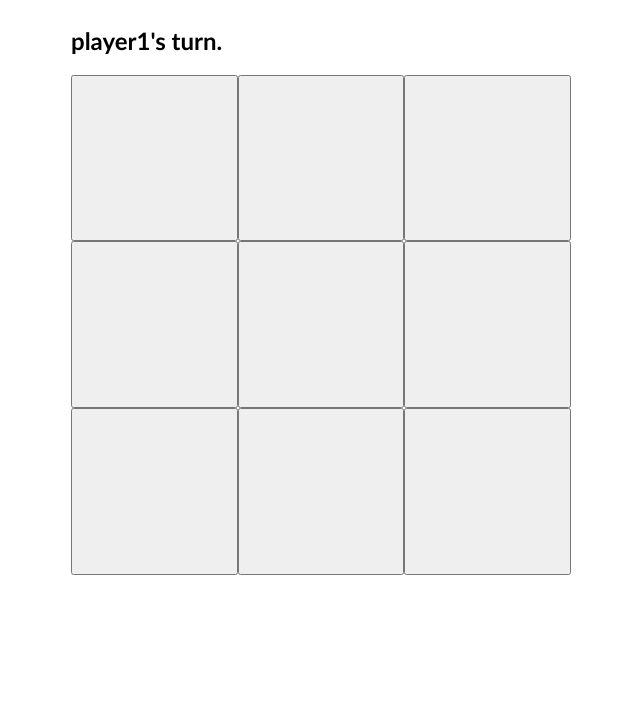
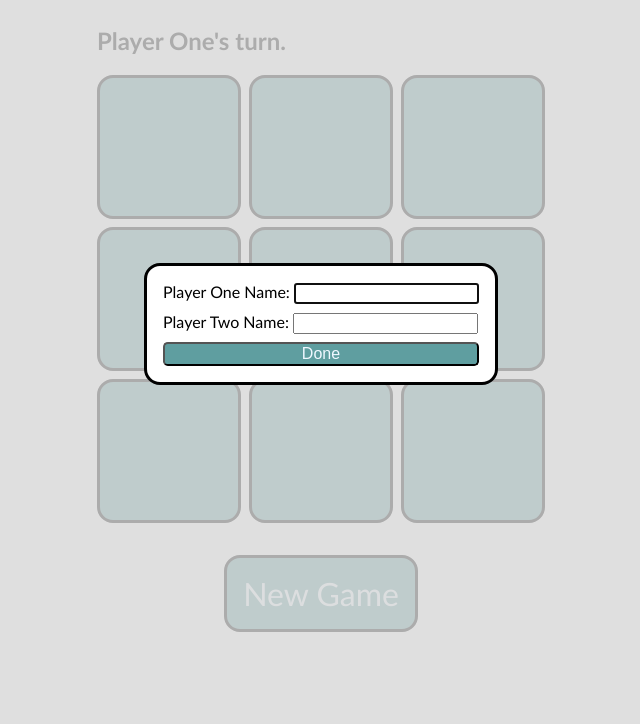
Before and after one commit to svarajwani/tic-tac-toe, a plain HTML site: page index.html in a window 1280 px wide. Shown: the part 76-800 px from the top of the page, without its empty margins (319-959 px from the left). Drawn offline with Linux system fonts and the light colour scheme.

Commit message:
Version 1.0
Finished, fully functional game

```diff
--- a/index.html
+++ b/index.html
@@ -7,6 +7,20 @@
     <link rel="stylesheet" href="styles.css">
 </head>
     <body>
+        <dialog class="name-dialog">
+            <form action="" class="name-form">
+                <div class="form-row">
+                    <label for="player-one-name">Player One Name:</label>
+                    <input type="text" id="player-one-name">
+                </div>
+
+                <div class="form-row">
+                    <label for="player-two-name">Player Two Name:</label>
+                    <input type="text" id="player-two-name">
+                </div>
+                <button type="submit" class="submit-modal">Done</button>
+            </form>
+        </dialog>
         <h1>Tic-Tac-Toe</h1>
         <h2 class="currentTurn"></h2>
         <div class="container">
@@ -20,6 +34,7 @@
             <button class="cell" data-row="2" data-column="1"></button>
             <button class="cell" data-row="2" data-column="2"></button>
         </div>
+        <button class="reset">New Game</button>
         <script src="tictactoe.js"></script>
     </body>
 </html>
--- a/styles.css
+++ b/styles.css
@@ -15,14 +15,67 @@ h1{
 }
 
 .container{
-    width: 500px;
-    height: 500px;
     display: grid;
     grid-template-columns: 1fr 1fr 1fr;
+    gap: 8px;
+    justify-content: center;
+    align-content: center;
 }
 
 .cell{
-    min-width: 7rem;
-    min-height: 7rem;
-    font-size: 36px;
+    color: aliceblue;
+    width: 9rem;
+    height: 9rem;
+    font-size: 6rem;
+    background-color: cadetblue;
 }
+
+.reset {
+    font-family: 'Trebuchet MS', 'Lucida Sans Unicode', 'Lucida Grande', 'Lucida Sans', Arial, sans-serif;
+    width: fit-content;
+    grid-column: 1 / -1;
+    justify-self: center;
+
+    margin: 2rem;
+    padding: 1rem;
+    background-color: rgba(95, 158, 160);
+    font-size: 2rem;
+    color:aliceblue;
+}
+
+.cell, .reset {
+    border: solid 3px #000000;
+    border-radius: 1rem;
+}
+
+.cell:active {
+    background: rgb(105, 176, 178);;
+    width: 8.8rem;
+    height: 8.8rem;
+    justify-self: center;
+    align-self: center;
+}
+
+.name-dialog{
+    border: 3px solid black;
+    border-radius: 1rem;
+}
+
+.name-dialog::backdrop{
+    background-color: #d7d7d7;
+    opacity: 0.8;
+}
+
+.name-form {
+    display: grid;
+    justify-content: center;
+    align-content: center;
+    gap: 8px;
+}
+
+.submit-modal {
+    background-color: rgba(95, 158, 160);
+    font-size: 1rem;
+    color:aliceblue;
+    border-radius: 0.3rem;
+}
--- a/tictactoe.js
+++ b/tictactoe.js
@@ -1,17 +1,19 @@
 function Gameboard (){
     const rows = 3;
     const columns = 3;
-    const board = [];
+    let board = [];
     let playStopped = false;
 
     //create 2d array for tictactoe board
     const resetBoard = () => {
+        board = [];
         for(let i = 0; i < rows; i++){
             board[i] = [];
             for (let j = 0; j < columns; j++){
                 board[i][j] = Cell();
             }
         }
+        console.log(board);
     }
 
 
@@ -119,8 +121,8 @@ function Cell(){
     };
 }
 
-function GameController(playerOne = "Player One", playerTwo = "Player Two"){
-    const gameboard = Gameboard();
+function GameController(playerOne, playerTwo){
+    let gameboard = Gameboard();
 
     const players  = [
         {
@@ -138,6 +140,11 @@ function GameController(playerOne = "Player One", playerTwo = "Player Two"){
 
     const getActivePlayer = () => activePlayer;
 
+    const setPlayerNames = (playerOneName, playerTwoName) => {
+        players[0].name = playerOneName;
+        players[1].name = playerTwoName;
+    }
+
     const switchActivePlayer = () => {
         if (activePlayer === players[0]){
             activePlayer = players[1]
@@ -146,64 +153,13 @@ function GameController(playerOne = "Player One", playerTwo = "Player Two"){
         }
     }
 
-    const printNewTurn = () => {
-        gameboard.printBoard()
-        console.log(`${getActivePlayer().name}'s turn.`)
-    }
-
-    // const checkForWin = () => {
-    //     const board = gameboard.getBoard().map((row) => row.map((cell) => cell.getCellValue()));
-    //     for (let i = 0; i < 3; i++){
-    //         currentRow = board[i];
-    //         if (currentRow[0] !== 0 &&
-    //             currentRow[0] === currentRow[1] &&
-    //             currentRow[1] === currentRow[2]){
-    //             return true;
-    //         }
-    //     }
-
-    //     for (let i = 0; i < 3; i++){
-    //         if (board[0][i] !== 0 &&
-    //             board[0][i] === board[1][i] &&
-    //             board[1][i] === board [2][i]){
-    //             return true;
-    //         }
-    //     }
-
-    //     if(board[0][0] !== 0 &&
-    //         board[0][0] === board[1][1] &&
-    //         board[1][1] === board[2][2]){
-    //         return true;
-    //     }
-
-    //     if(board[0][2] !== 0 &&
-    //         board[0][2] === board[1][1] &&
-    //         board[1][1] === board[2][0]){
-    //         return true;
-    //     }
-    //     return false;
-    // }
-
-    // const checkForTie = () => {
-    //     const boardWithCellVals = gameboard.getBoard().map((row) => row.map((cell) => cell.getCellValue()));
-    //     for(let i = 0; i < 3; i++){
-    //         for(let j = 0; j < 3; j++){
-    //             if (boardWithCellVals[i][j] === 0){
-    //                 return false;
-    //             }
-    //         }
-    //     }
-    //     return true;
-    // }
-
     const playTurn = (row, column) => {
 
         if (!gameboard.checkMoveValidity(row, column)){
-            console.log("Invalid move. Please try again.")
-            printNewTurn();
+            //console.log("Invalid move. Please try again.")
+            //printNewTurn();
             return;
         }
-        console.log(`Placing ${getActivePlayer().name}'s token in cell (${row}, ${column})`);
         gameboard.playerMove(row, column, getActivePlayer());
 
         if(gameboard.checkForWin()){
@@ -214,25 +170,33 @@ function GameController(playerOne = "Player One", playerTwo = "Player Two"){
         }
 
         switchActivePlayer();
-        printNewTurn();
     }
 
-    printNewTurn();
+    const resetGame = () => {
+        gameboard.resetBoard();
+        console.log(gameboard.getBoard().map((row) => row.map((cell) => cell.getCellValue())));
+        activePlayer = players[0];
+    }
 
     return {
         getActivePlayer,
+        setPlayerNames,
         playTurn,
         getBoard: gameboard.getBoard,
         checkForWin: gameboard.checkForWin,
         checkForTie: gameboard.checkForTie,
+        resetGame,
     }
 }
 
 function ScreenController(){
-    game = GameController("player1", "player2");
+    let game = GameController("Player One", "Player Two");
     const currentTurn = document.querySelector(".currentTurn");
     const container = document.querySelector(".container");
+    const reset =  document.querySelector(".reset");
     const playStopped = false;
+
+
 
     const updateScreen = () => {
         container.textContent = "";
@@ -274,6 +238,21 @@ function ScreenController(){
         }
     }
 
+    const getNamesFromUser = () => {
+        const modal = document.querySelector(".name-dialog");
+        const nameForm = document.querySelector(".name-form");
+        modal.showModal();
+
+        nameForm.addEventListener("submit", (event) => {
+            const playerOneName = document.querySelector("#player-one-name").value;
+            const playerTwoName = document.querySelector("#player-two-name").value;
+            game.setPlayerNames(playerOneName, playerTwoName);
+            updateScreen();
+            event.preventDefault();
+            modal.close();
+        })
+    }
+
     const clickHandler = (container) => {
         const clickedRow = container.target.dataset.row;
         const clickedColumn = container.target.dataset.column;
@@ -286,8 +265,15 @@ function ScreenController(){
         updateScreen();
     }
 
-    container.addEventListener("click", clickHandler)
+    const resetHandler = () => {
+        game.resetGame();
+        getNamesFromUser();
+    }
+
+    reset.addEventListener("click", resetHandler);
+    container.addEventListener("click", clickHandler);
     updateScreen();
+    getNamesFromUser();
 }
 
 const screen = ScreenController();
```
